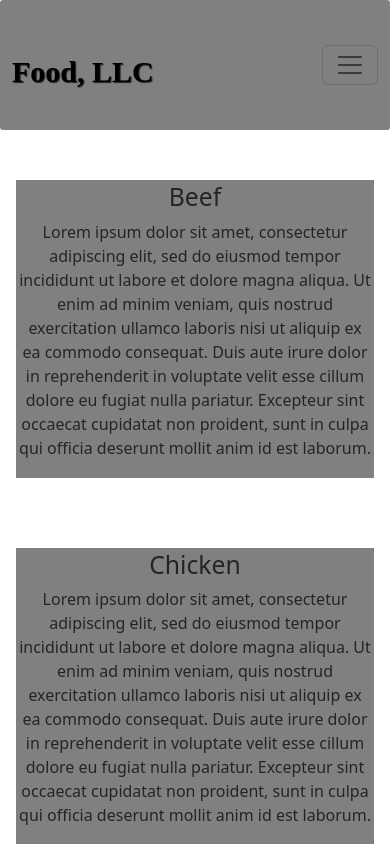
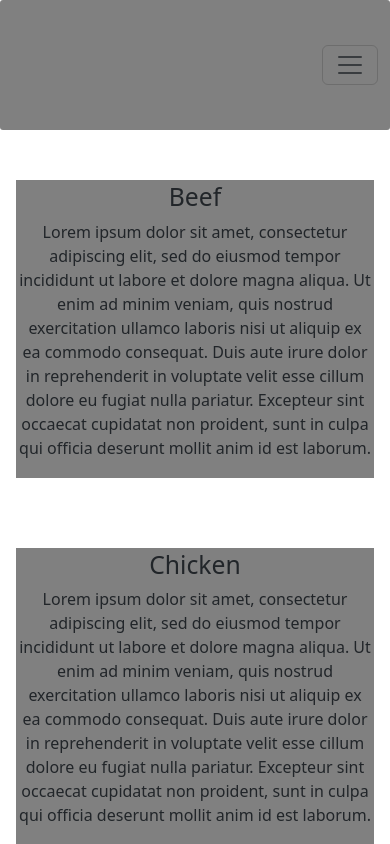
Before and after one commit to qinxinxiaomi/Coursera, a plain HTML site: page folder/module3/index.html in a window 390 px wide. Shown: the top 844 px of the page. Drawn offline with Linux system fonts and the light colour scheme.

Commit message:
Update index.html

```diff
--- a/folder/module3/index.html
+++ b/folder/module3/index.html
@@ -12,7 +12,7 @@
                 <div class="container-fluid">
                     <div class="navbar navbar-expand-sm custom-navbar">
 
-                        <div class="navbar-brand">
+                        <div class="navbar-brand d-none d-md-block">
                             <a href="index.html"><h1>Food, LLC</h1></a>
                         </div>
                         <button class="navbar-toggler ms-auto" type="button" data-bs-toggle="collapse" data-bs-target="#navbarTogglerDemo02" aria-controls="navbarTogglerDemo02" aria-expanded="false" aria-label="Toggle navigation">
```
